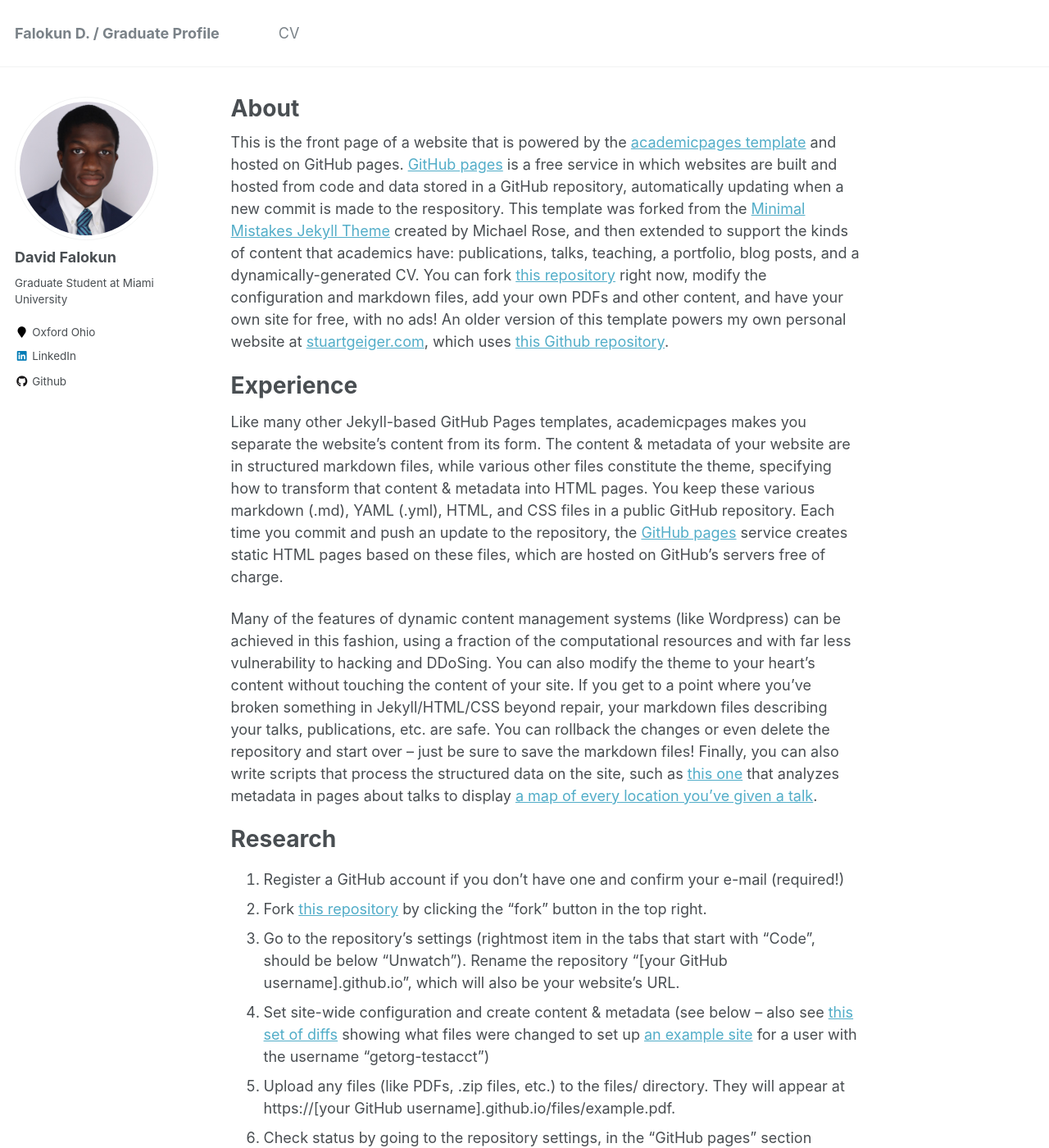
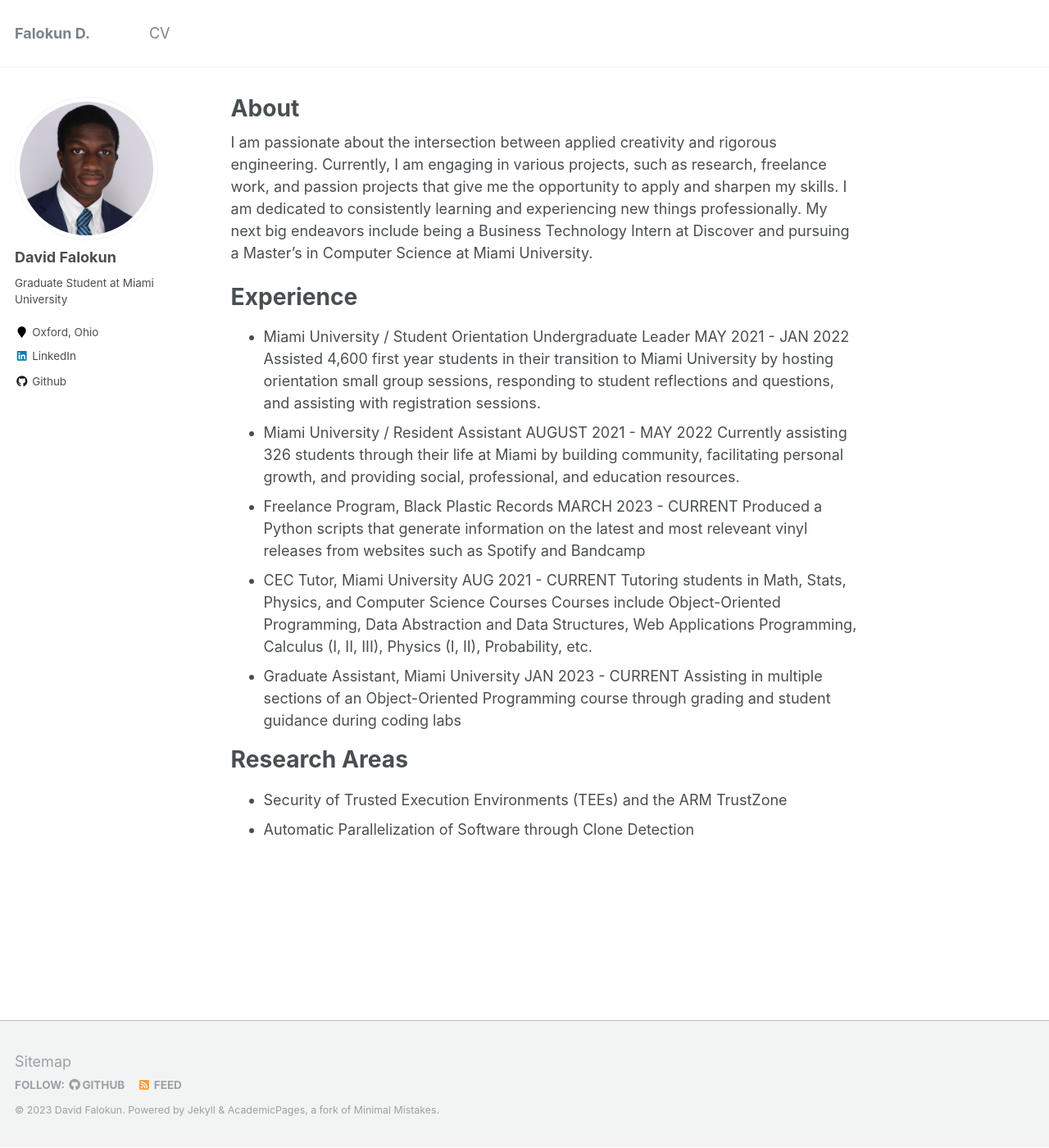
Before and after one commit to falokud3/falokud3.github.io, a Jekyll site: the page built from _pages/about.md, in a window 1280 px wide and 1400 px high. Shown: the whole window at 82% size. Built offline with Jekyll 4.4.1, drawn with Linux system fonts in a browser that asks for light colours.

Commit message:
About page and fixed linkedin link

```diff
--- a/_config.yml
+++ b/_config.yml
@@ -7,7 +7,7 @@
 
 # Site Settings
 locale                   : "en-US"
-title                    : "Falokun D. / Graduate Profile"
+title                    : "Falokun D."
 title_separator          : "-"
 name                     : &name "David Falokun"
 description              : &description "Computer Science Graduate Student @ Miami University"
@@ -83,7 +83,7 @@ author:
   name             : "David Falokun"
   avatar           : "profile.jpeg"
   bio              : "Graduate Student at Miami University"
-  location         : "Oxford Ohio"
+  location         : "Oxford, Ohio"
   employer         :
   pubmed           :
   googlescholar    :
@@ -102,7 +102,7 @@ author:
   instagram        :
   impactstory      : #"https://profiles.impactstory.org/u/xxxx-xxxx-xxxx-xxxx"
   lastfm           :
-  linkedin         : "https://www.linkedin.com/in/david-falokun/"
+  linkedin         : "david-falokun/"
   orcid            :
   pinterest        :
   soundcloud       :
--- a/_pages/about.md
+++ b/_pages/about.md
@@ -8,19 +8,28 @@ redirect_from:
   - /about.html
 ---
 
-This is the front page of a website that is powered by the [academicpages template](https://github.com/academicpages/academicpages.github.io) and hosted on GitHub pages. [GitHub pages](https://pages.github.com) is a free service in which websites are built and hosted from code and data stored in a GitHub repository, automatically updating when a new commit is made to the respository. This template was forked from the [Minimal Mistakes Jekyll Theme](https://mmistakes.github.io/minimal-mistakes/) created by Michael Rose, and then extended to support the kinds of content that academics have: publications, talks, teaching, a portfolio, blog posts, and a dynamically-generated CV. You can fork [this repository](https://github.com/academicpages/academicpages.github.io) right now, modify the configuration and markdown files, add your own PDFs and other content, and have your own site for free, with no ads! An older version of this template powers my own personal website at [stuartgeiger.com](http://stuartgeiger.com), which uses [this Github repository](https://github.com/staeiou/staeiou.github.io).
+I am passionate about the intersection between applied creativity and rigorous engineering. Currently, I am engaging in various projects, such as research, freelance work, and passion projects that give me the opportunity to apply and sharpen my skills. I am dedicated to consistently learning and experiencing new things professionally. My next big endeavors include being a Business Technology Intern at Discover and pursuing a Master's in Computer Science at Miami University.
 
 Experience
 ======
-Like many other Jekyll-based GitHub Pages templates, academicpages makes you separate the website's content from its form. The content & metadata of your website are in structured markdown files, while various other files constitute the theme, specifying how to transform that content & metadata into HTML pages. You keep these various markdown (.md), YAML (.yml), HTML, and CSS files in a public GitHub repository. Each time you commit and push an update to the repository, the [GitHub pages](https://pages.github.com/) service creates static HTML pages based on these files, which are hosted on GitHub's servers free of charge.
+- Miami University / Student Orientation Undergraduate Leader
+MAY 2021 - JAN 2022
+Assisted 4,600 first year students in their transition to Miami University by hosting orientation small group sessions, responding to student reflections and questions, and assisting with registration sessions.
+- Miami University / Resident Assistant
+AUGUST 2021 - MAY 2022
+Currently assisting 326 students through their life at Miami by building community, facilitating personal  growth, and providing social, professional, and education resources.
+- Freelance Program, Black Plastic Records
+MARCH 2023 - CURRENT
+Produced a Python scripts that generate information on the latest and most releveant vinyl releases from websites such as Spotify and Bandcamp
+- CEC Tutor, Miami University
+AUG 2021 - CURRENT
+Tutoring students in Math, Stats, Physics, and Computer Science Courses
+Courses include Object-Oriented Programming, Data Abstraction and Data Structures, Web Applications Programming, Calculus (I, II, III), Physics (I, II), Probability, etc.
+- Graduate Assistant, Miami University
+JAN 2023 - CURRENT
+Assisting in multiple sections of an Object-Oriented Programming course through grading and student guidance during coding labs
 
-Many of the features of dynamic content management systems (like Wordpress) can be achieved in this fashion, using a fraction of the computational resources and with far less vulnerability to hacking and DDoSing. You can also modify the theme to your heart's content without touching the content of your site. If you get to a point where you've broken something in Jekyll/HTML/CSS beyond repair, your markdown files describing your talks, publications, etc. are safe. You can rollback the changes or even delete the repository and start over -- just be sure to save the markdown files! Finally, you can also write scripts that process the structured data on the site, such as [this one](https://github.com/academicpages/academicpages.github.io/blob/master/talkmap.ipynb) that analyzes metadata in pages about talks to display [a map of every location you've given a talk](https://academicpages.github.io/talkmap.html).
-
-Research
+Research Areas
 ======
-1. Register a GitHub account if you don't have one and confirm your e-mail (required!)
-1. Fork [this repository](https://github.com/academicpages/academicpages.github.io) by clicking the "fork" button in the top right.
-1. Go to the repository's settings (rightmost item in the tabs that start with "Code", should be below "Unwatch"). Rename the repository "[your GitHub username].github.io", which will also be your website's URL.
-1. Set site-wide configuration and create content & metadata (see below -- also see [this set of diffs](http://archive.is/3TPas) showing what files were changed to set up [an example site](https://getorg-testacct.github.io) for a user with the username "getorg-testacct")
-1. Upload any files (like PDFs, .zip files, etc.) to the files/ directory. They will appear at https://[your GitHub username].github.io/files/example.pdf.
-1. Check status by going to the repository settings, in the "GitHub pages" section
+- Security of Trusted Execution Environments (TEEs) and the ARM TrustZone
+- Automatic Parallelization of Software through Clone Detection
```
